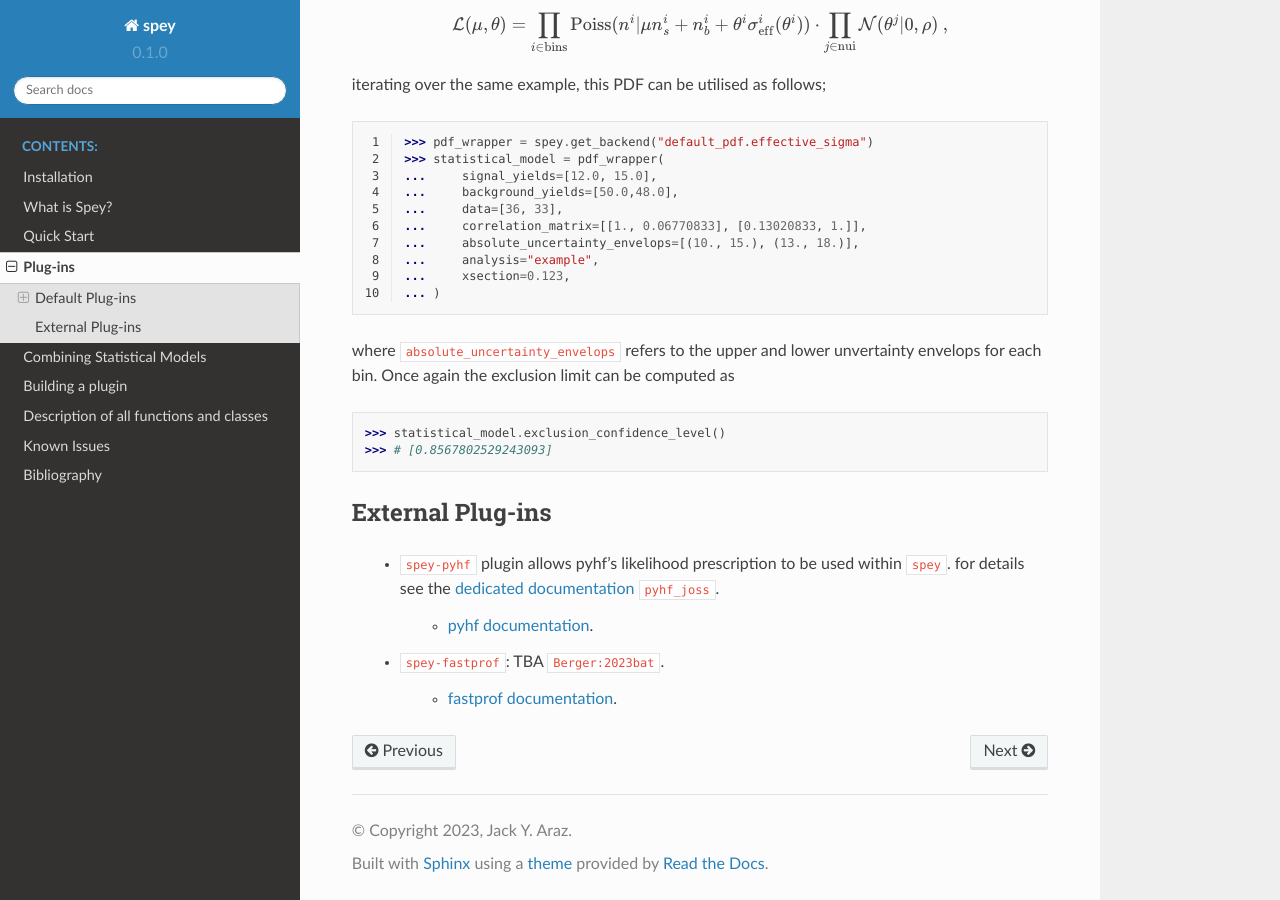
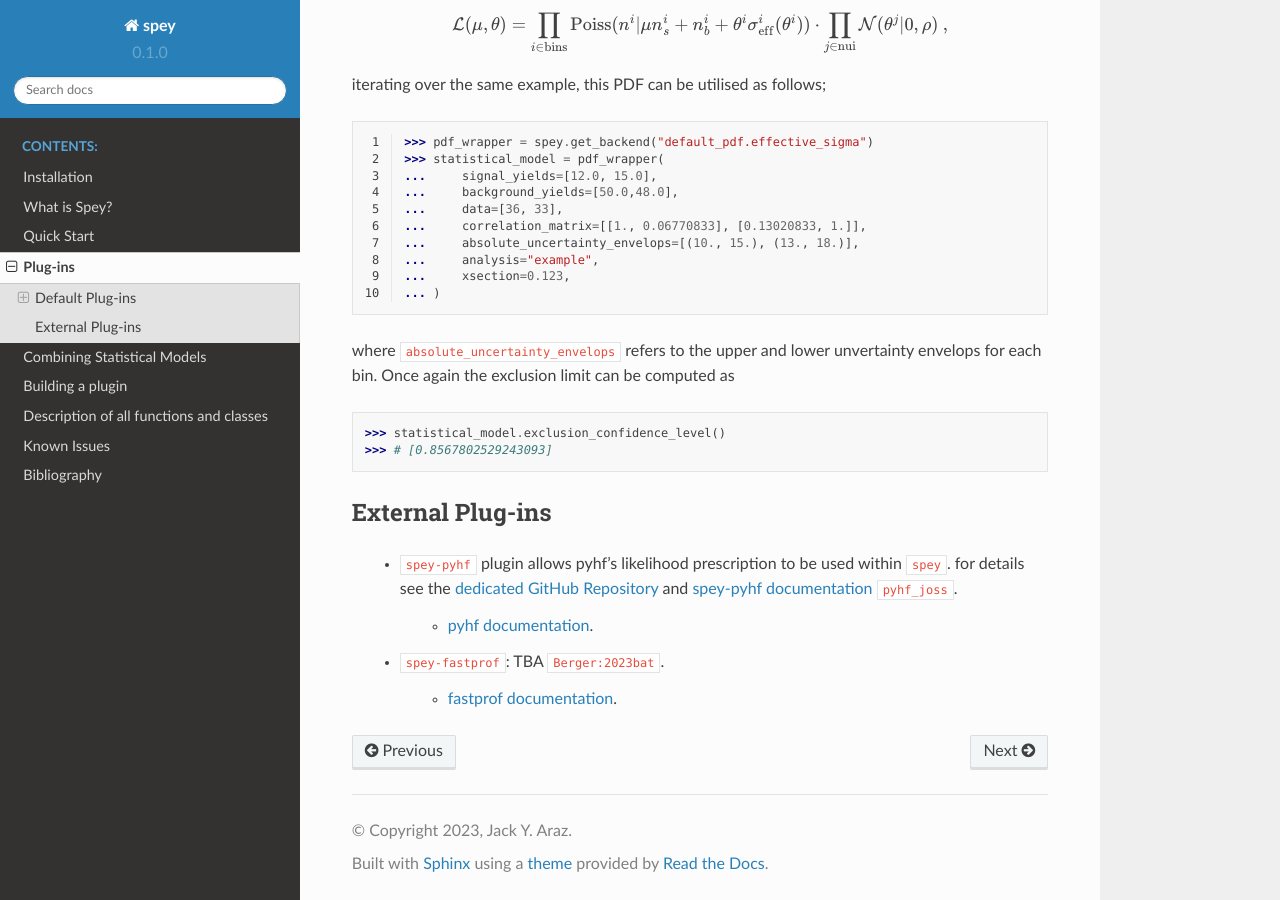
Before and after one commit to SpeysideHEP/spey, a Sphinx documentation site: the page built from docs/plugins.rst, in a window 1280 px wide and 900 px high, scrolled down 3784 px. Built offline with Sphinx 7.4.7 and the Read the Docs theme 2.0.0, drawn with Linux system fonts in a browser that asks for light colours; cross-references to code outside the pages are shown as plain code.

Commit message:
update plugins

```diff
--- a/docs/plugins.rst
+++ b/docs/plugins.rst
@@ -237,8 +237,8 @@ External Plug-ins
 -----------------
 
     * ``spey-pyhf`` plugin allows pyhf's likelihood prescription to be used within ``spey``.
-      for details see the `dedicated documentation <https://github.com/SpeysideHEP/spey-pyhf>`_
-      :cite:`pyhf_joss`.
+      for details see the `dedicated GitHub Repository <https://github.com/SpeysideHEP/spey-pyhf>`_ and
+      `spey-pyhf documentation <https://speysidehep.github.io/spey-pyhf/>`_ :cite:`pyhf_joss`.
 
         * `pyhf documentation <https://pyhf.readthedocs.io>`_.
 
```
